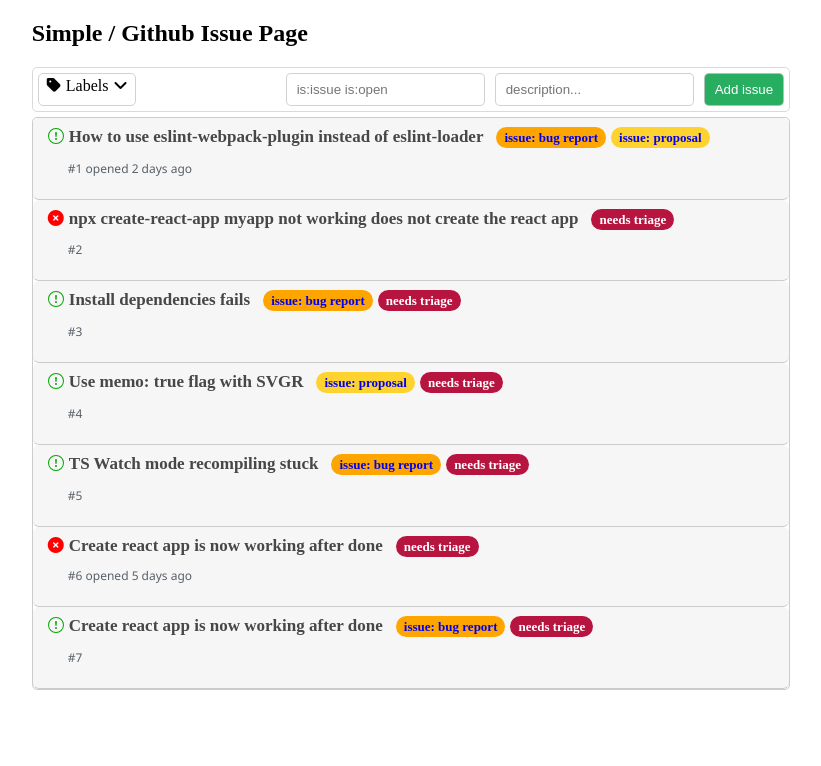
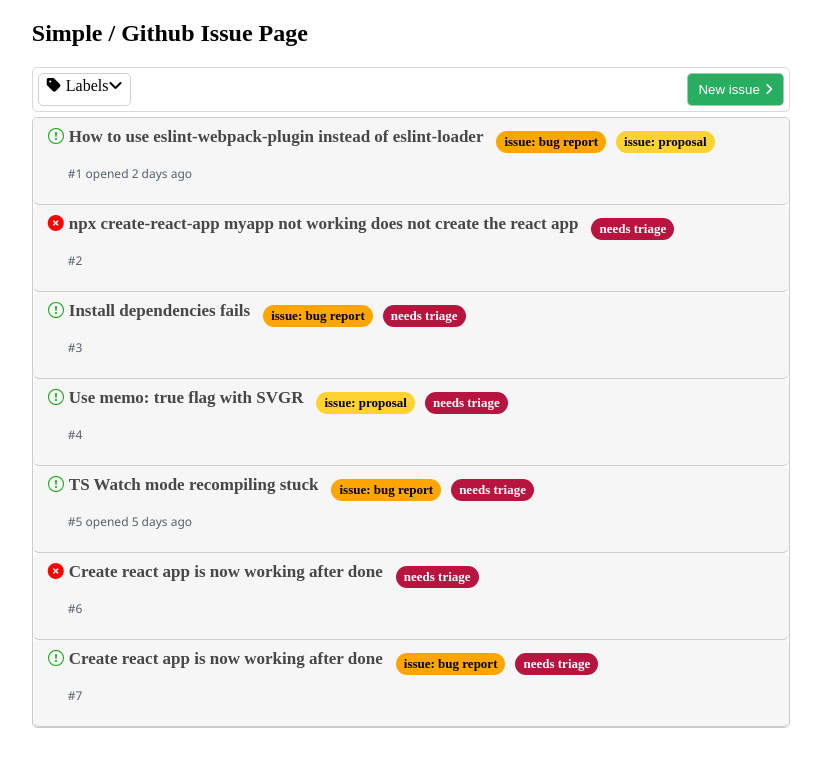
Before and after one commit to DavidKCoder/Issues-Page, a React (Create React App) app: page /issues in a window 1280 px wide. Shown: the top 766 px of the page, without its empty margins (229-1050 px from the left). Built offline with nearby package versions, Linux system fonts and the light colour scheme.

Commit message:
last updated

```diff
--- a/src/components/IssuePage/Issue.jsx
+++ b/src/components/IssuePage/Issue.jsx
@@ -7,18 +7,35 @@ import LabelsType from "../LabelsType/LabelsType";
 
 const Issue = ({ issue, getIssue, labels, addLabel }) => {
   const [open, setOpen] = useState(false);
+  const params = useParams();
 
-  const params = useParams();
-  useEffect(() => {
+  const refreshPage = () => {
     const id = params.id;
     getIssue(id);
-  }, [issue]);
+  };
+
+  useEffect(() => {
+    refreshPage();
+  }, [refreshPage]);
+
+  const addNewLabel = (label) => {
+    addLabel(label, issue.id);
+    setOpen(false);
+  };
 
   return (
-    <div>
+    <div className="issue-page">
       <h2>{issue.text}</h2>
-      <p>{issue.description}</p>
-      <button onClick={() => setOpen(!open)}>
+      <div className="description">⋯ {issue.description}</div>
+
+      <div className="issue-page-label">
+        {issue.badges &&
+          issue.badges.map((label) => (
+            <LabelsType key={label.id} label={label} />
+          ))}
+      </div>
+
+      <button onClick={() => setOpen(!open)} className="add-issue-btn">
         Add labels{" "}
         {open ? (
           <i className="fa fa-angle-up"></i>
@@ -34,17 +51,14 @@ const Issue = ({ issue, getIssue, labels, addLabel }) => {
               <div
                 key={label.id}
                 className="label"
-                onClick={() => addLabel(label, issue.id)}
+                onClick={() => addNewLabel(label)}
               >
-                <LabelsType label={label} />
+                <LabelsType  label={label} />
               </div>
             ))}
           </div>
         </div>
       )}
-      {issue &&  issue.badges.map((label) => (
-        <LabelsType key={label.id} label={label} />
-      ))}
     </div>
   );
 };
--- a/src/components/Issues/issue.jsx
+++ b/src/components/Issues/issue.jsx
@@ -4,7 +4,6 @@ import { NavLink } from "react-router-dom";
 import LabelsType from "../LabelsType/LabelsType";
 
 const Issue = ({ issue }) => {
-  debugger;
   return (
     <NavLink to={"issue/" + issue.id} className="nav-link">
       <div className="issue">
--- a/src/components/Issues/issues.jsx
+++ b/src/components/Issues/issues.jsx
@@ -1,15 +1,20 @@
-import React, { useState, useEffect } from "react";
+import React, { useState } from "react";
 import "./issues.scss";
 import Issue from "./issue";
 import { connect } from "react-redux";
 import { addIssue } from "../../redux/issuesReducer/actions";
 import Labels from "../Labels/Labels";
+import LabelsType from "../LabelsType/LabelsType";
 
-const Issues = ({ issues, addIssue }) => {
+const Issues = ({ issues, addIssue, labels }) => {
   const [form, setForm] = useState({
     title: "",
     description: "",
   });
+  const [open, setOpen] = useState(false);
+  const [openLabels, setOpenLabels] = useState(false);
+
+  const [attachLabels, SetAttachLabels] = useState([]);
 
   const handleChange = (e) => {
     setForm({ ...form, [e.target.name]: e.target.value });
@@ -23,18 +28,19 @@ const Issues = ({ issues, addIssue }) => {
         isOpen: true,
         id: Date.now(),
         number: `#${issues.length + 1}`,
-        badges: [
-          {
-            text: "",
-            bgColor: "",
-            color: "",
-          },
-        ],
+        badges: [...attachLabels],
       };
       addIssue(newIssue);
+
       setForm({ ...form, title: "", description: "" });
+      SetAttachLabels([]);
     }
     e.preventDefault();
+  };
+
+  const attachLable = (label) => {
+    SetAttachLabels([...attachLabels, label]);
+    setOpenLabels(false);
   };
 
   return (
@@ -43,28 +49,77 @@ const Issues = ({ issues, addIssue }) => {
       <div className="top">
         <Labels />
 
+        <button onClick={() => setOpen(!open)} className="attach-label">
+          New issue
+          {open ? (
+            <i className="fa fa-angle-left"></i>
+          ) : (
+            <i className="fa fa-angle-right"></i>
+          )}
+        </button>
+      </div>
+      {open ? (
+        <div className="attach-issues-form">
+          <div>
             <form onSubmit={handleSubmit} className="add-issue-form">
+              <div>
                 <input
                   type="text"
                   name="title"
                   value={form.title}
                   onChange={handleChange}
                   className="issue-input"
-            placeholder="is:issue is:open"
+                  placeholder="is:issue"
                 />
+              </div>
+              <div>
                 <input
                   name="description"
                   onChange={handleChange}
                   value={form.description}
                   className="issue-input"
-            placeholder="description..."
+                  placeholder="add description..."
                 />
-          <button type="submit" className="issue-btn">
-            Add issue
+              </div>
+              <button className="add-issue-btn">Add issue</button>
+            </form>
+            <button
+              onClick={() => setOpenLabels(!openLabels)}
+              className="attach-label"
+            >
+              Attach labels{" "}
+              {openLabels ? (
+                <i className="fa fa-angle-up"></i>
+              ) : (
+                <i className="fa fa-angle-down"></i>
+              )}
             </button>
-        </form>
           </div>
 
+          {openLabels && (
+            <div className="drop-down-block">
+              <div className="drop-down-labels">
+                {labels.map((label) => (
+                  <div
+                    key={label.id}
+                    className="label"
+                    onClick={() => attachLable(label)}
+                  >
+                    <LabelsType label={label} />
+                  </div>
+                ))}
+              </div>
+            </div>
+          )}
+          <div className="attached-labels">
+            {attachLabels.map((label) => (
+              <LabelsType key={label.id} label={label} />
+            ))}
+          </div>
+        </div>
+      ) : (
+        ""
+      )}
       {/* Issues List  */}
       <div className="issues">
         {issues.map((issue) => {
@@ -77,6 +132,7 @@ const Issues = ({ issues, addIssue }) => {
 
 const mapStateToProps = (state) => ({
   issues: state.issues.issues,
+  labels: state.labels.labels,
 });
 
 export default connect(mapStateToProps, { addIssue })(Issues);
--- a/src/components/Issues/issues.scss
+++ b/src/components/Issues/issues.scss
@@ -7,8 +7,19 @@
   margin-bottom: 5px;
 }
 
-.add-issue-form {
-  display: flex;
+.attach-issues-form {
+  position: absolute;
+  top: 70px;
+  right: 60px;
+}
+
+.attached-labels {
+  width: 150px;
+}
+
+.add-issue-form input,
+.add-issue-btn {
+  margin-top: 5px;
 }
 
 .issues {
@@ -79,7 +90,9 @@
 
 // Form section
 .issue-btn,
-.issue-input {
+.issue-input,
+.attach-label,
+.add-issue-btn {
   border: 1px solid rgba(201, 199, 199, 0.822);
   padding: 8px 10px;
   border-radius: 5px;
@@ -110,4 +123,19 @@
 
 .nav-link {
   text-decoration: none;
+  color: #000;
 }
+
+//! Issue Page
+
+.issue-page {
+  border: 1px solid #ccc;
+  border-radius: 8px;
+  padding: 10px;
+
+  .description {
+    margin: 10px;
+    font-family: 'Courier New', Courier, monospace;
+    font-size: 13px;
+  }
+}
--- a/src/components/Labels/Label.scss
+++ b/src/components/Labels/Label.scss
@@ -18,15 +18,14 @@
   margin-right: 5px;
 }
 
-.fa-angle-up,
-.fa-angle-down {
+.fa-angle-right,
+.fa-angle-left {
   margin-left: 5px;
 }
 
 .drop-down-form {
   input {
-    width: 245px;
-    height: 25px;
+    height: 20px;
     border: none;
     border: 1px solid rgba(192, 192, 192, 0.438);
     outline: none;
@@ -45,11 +44,12 @@
   box-shadow: 0 3px 5px rgb(97, 96, 96);
   margin-top: 10px;
   z-index: 1;
+
   .label {
     display: flex;
     align-items: center;
+    padding: 3px 2px;
     border: 0.5px solid rgba(192, 192, 192, 0.438);
-    width: 250px;
 
     &:hover {
       background: rgba(187, 185, 185, 0.192);
@@ -70,11 +70,10 @@
     margin-bottom: 5px;
     padding: 5px 5px;
     border-bottom: 1px solid #cccbcb;
+
     .input-color {
       margin-left: 5px;
-      width: 25px;
-      border-radius: 50%;
-      outline: none;
+      width: 18px;
 
       &:hover {
         box-shadow: 0 0 3px #000;
--- a/src/components/Labels/Labels.jsx
+++ b/src/components/Labels/Labels.jsx
@@ -48,7 +48,7 @@ const Labels = ({ labels, addLabel }) => {
                   type="text"
                   name="label"
                   value={form.label}
-                  placeholder="Add labels..."
+                  placeholder="Add new label..."
                   onChange={handleChange}
                 />
                 <input
--- a/src/components/LabelsType/LabelsType.jsx
+++ b/src/components/LabelsType/LabelsType.jsx
@@ -3,12 +3,12 @@ import "./LabelsType.scss";
 
 const LabelsType = ({ label }) => {
   return (
-    <span
+    <div
       style={{ background: label.bgColor, color: label.color }}
       className="badge"
     >
       {label.title}
-    </span>
+    </div>
   );
 };
 
--- a/src/components/LabelsType/LabelsType.scss
+++ b/src/components/LabelsType/LabelsType.scss
@@ -1,5 +1,8 @@
 .badge {
   margin-top: 3px;
+  margin-right: 5px;
+  margin-left: 3px;
   border-radius: 10px;
   padding: 2px 5px;
+  display: inline-block;
 }
--- a/src/redux/issueReducer/thunk.js
+++ b/src/redux/issueReducer/thunk.js
@@ -3,7 +3,7 @@ import { setIssue } from "./actions"
 export const getIssue = (id) => (dispatch, getState) => {
     const issues = getState().issues.issues
     const issue = issues.filter(issue => {
-        if (issue.id == id) {
+        if (issue.id === id) {
             return issue
         }
         return null
--- a/src/redux/issuesReducer/reducer.js
+++ b/src/redux/issuesReducer/reducer.js
@@ -5,6 +5,7 @@ const initialState = {
         {
             id: 0,
             text: "How to use eslint-webpack-plugin instead of eslint-loader",
+            description: "In a responsive table, with lots of columns, it's often desirable to make the left-most column sticky, so it doesn't scroll off the page. I think this should be an option within bootstrap, in the same way that we can make the sticky. Sometimes, both the top row and left-col need to be sticky.",
             isOpen: true,
             number: "#1",
             opened: "opened 2 days ago",
@@ -71,8 +72,10 @@ const initialState = {
         {
             id: 4,
             text: "TS Watch mode recompiling stuck",
+            description: "In a responsive table, with lots of columns, it's often desirable to make the left-most column sticky, so it doesn't scroll off the page. I think this should be an option within bootstrap, in the same way that we can make the sticky. Sometimes, both the top row and left-col need to be sticky.",
             isOpen: true,
             number: "#5",
+            opened: "opened 5 days ago",
             badges: [
                 {
                     title: "issue: bug report",
@@ -90,7 +93,6 @@ const initialState = {
             text: "Create react app is now working after done",
             isOpen: false,
             number: "#6",
-            opened: "opened 5 days ago",
             badges: [
                 {
                     title: "needs triage",
@@ -130,7 +132,7 @@ const issuesReducer = (state = initialState, action) => {
             return {
                 ...state,
                 issues: state.issues.map(issue => {
-                    if (issue.id == action.issueId) {
+                    if (issue.id === action.issueId) {
                         return {
                             ...issue,
                             badges: [...issue.badges, action.label]
--- a/src/redux/labelsReducer/reducer.js
+++ b/src/redux/labelsReducer/reducer.js
@@ -3,10 +3,10 @@ import { ADD_LABEL } from './actions';
 const initialState = {
     labels: [
         { id: 1, title: 'issue: bug report', bgColor: '#ffa500' },
-        { id: 2, title: 'tag: new feature', bgColor: '#008000' },
+        { id: 2, title: 'tag: new feature', bgColor: '#008000', color: '#fff' },
         { id: 3, title: 'issue: question', bgColor: '#20b2aa' },
         { id: 4, title: 'issue: proposal', bgColor: '#fed330' },
-        { id: 5, title: 'needs triage', bgColor: '#b71540' },
+        { id: 5, title: 'needs triage', bgColor: '#b71540', color: '#fff' },
     ]
 }
 
```
Lines whose indentation alone changed are shown as unchanged.
